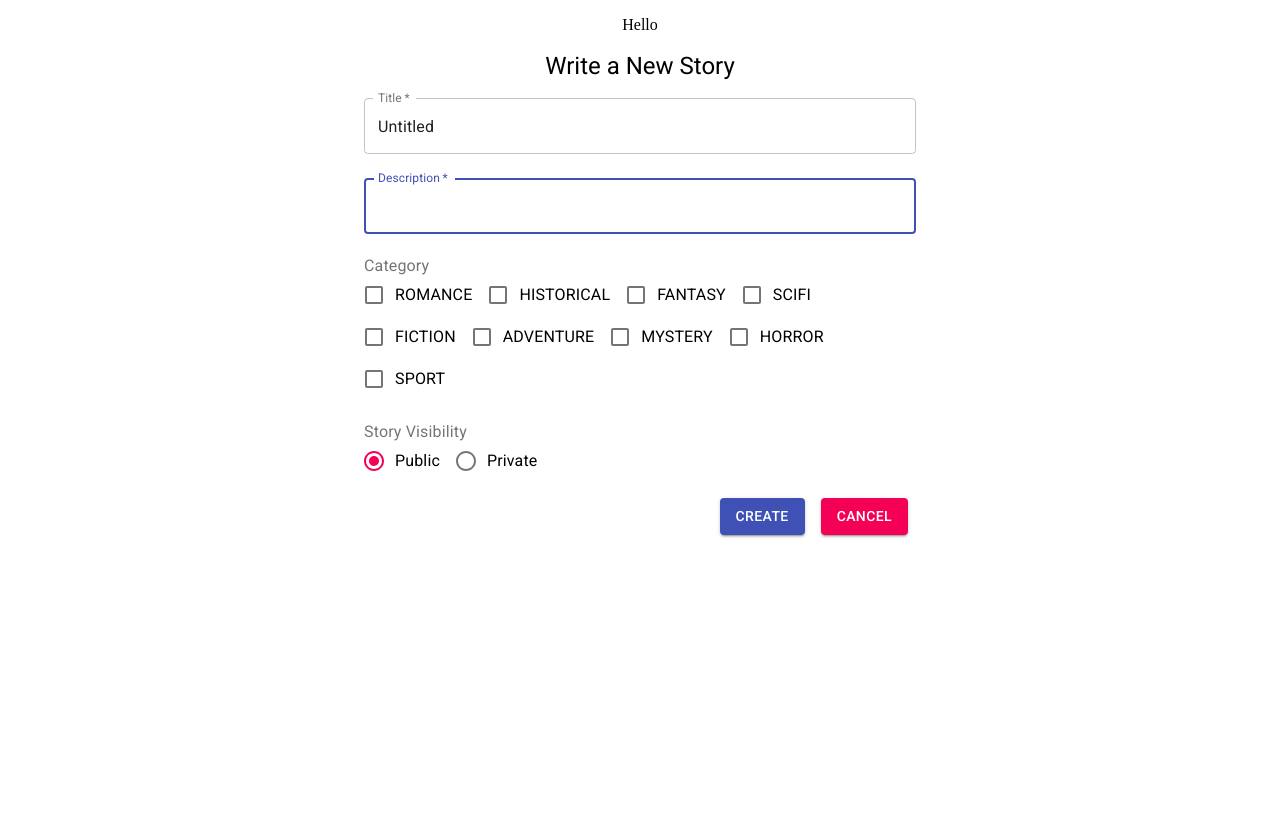
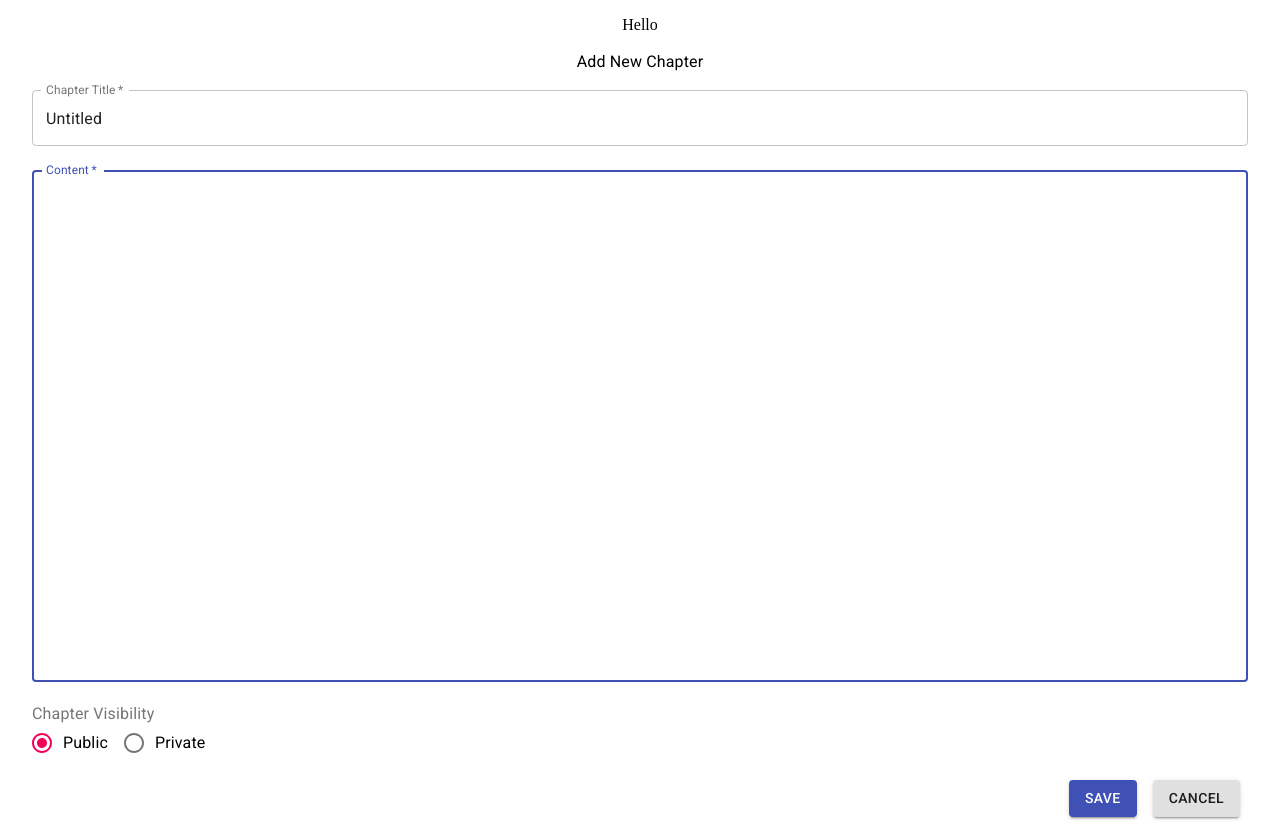
Before and after one commit to ohirichi/quill2, a React (Create React App) app: page /write/chapter in a window 1280 px wide. Before the commit the page ends 800 px from the top, so only its background shows below. Built offline with nearby package versions, Linux system fonts and the light colour scheme; no server answers.

Commit message:
add chapter component

```diff
--- /dev/null
+++ b/src/components/AddChapter.js
@@ -0,0 +1,130 @@
+import React, {useState} from 'react'
+import axios from 'axios'
+import history from '../history'
+
+import {makeStyles, Typography, TextField, Container, FormControl, FormControlLabel, FormLabel, Radio, RadioGroup, Button} from '@material-ui/core'
+
+const useStyles = makeStyles((theme)=>({
+    flexRow:{
+        display:"flex",
+        flexDirection:"row",
+        alignSelf:'flex-start'
+
+    },
+    alignEnd:{
+        justifyContent:"flex-end"
+    },
+
+    alignLeft:{
+        textAlign:"left"
+    },
+
+    extraMargin:{
+        margin: "0.5rem"
+    }
+}))
+
+export default function AddChapter(props){
+    //constants
+    const classes = useStyles()
+    //const {storyId} = props
+    const storyId = 2
+
+    //#region Form State
+    const [chapterDetails, setChapterDetails] = useState({
+        title:'Untitled',
+        public:true,
+        content:''
+    })
+    //#endregion
+
+    //#region  Input and Submit Handlers
+    const handleChange = function(e){
+        e.preventDefault()
+        let value = e.target.value
+        if(e.target.name == 'public'){
+            e.target.value == 'true' ? value = true : value = false
+        }
+        setChapterDetails({...chapterDetails, [e.target.name]:value})
+    }
+
+    const handleSubmit = async function(e){
+        e.preventDefault();
+        let chapterObj = Object.assign({},chapterDetails)
+        chapterObj.storyId = storyId
+        console.log("submit clicked! chapterObj:", chapterObj)
+        try{
+            let res = await axios.post('/api/chapters',chapterObj)
+            let chapterId = res.data.id
+            console.log("success from server - new chap added:", res.data)
+            if(chapterId){
+                history.push('/')
+            }
+            else throw new Error("No ChapterId")
+        }
+        catch(err){
+            console.log("error:", err)
+        }
+
+    }
+
+    const handleCancel = (e) =>{
+        e.preventDefault()
+        history.push('/')
+    }
+    //#endregion
+
+    return(
+        <Container>
+            <Typography>
+                Add New Chapter
+            </Typography>
+            <form onSubmit={handleSubmit}>
+                <TextField
+                variant="outlined"
+                margin="normal"
+                required
+                fullWidth
+                id="title"
+                label="Chapter Title"
+                name="title"
+                autoFocus
+                value={chapterDetails.title}
+                onChange={handleChange}
+                />
+                <TextField
+                variant="outlined"
+                margin="normal"
+                required
+                fullWidth
+                id="content"
+                label="Content"
+                name="content"
+                autoFocus
+                multiline
+                rows='25'
+                value={chapterDetails.content}
+                onChange={handleChange}
+                />
+                <FormControl
+                component="fieldset"
+                variant="outlined"
+                margin="normal"
+                className={classes.flexRow}
+                >
+                    <FormLabel className={classes.alignLeft} component="legend">Chapter Visibility</FormLabel>
+                    <RadioGroup className={classes.flexRow} aria-label="public" name="public" value={chapterDetails.public} onChange={handleChange}>
+                        <FormControlLabel value={true} control={<Radio />} label="Public" />
+                        <FormControlLabel value={false} control={<Radio />} label="Private" />
+                    </RadioGroup>
+                </FormControl>
+                <FormControl className={`${classes.flexRow} ${classes.alignEnd}`} >
+                        <Button className={classes.extraMargin} type="submit"  variant="contained" color="primary">Save</Button>
+                        <Button className={classes.extraMargin} variant="contained" color="default" onClick={handleCancel}>Cancel</Button>
+                </FormControl>
+            </form>
+        </Container>
+    )
+
+
+}
--- a/src/components/AddStory.js
+++ b/src/components/AddStory.js
@@ -2,7 +2,7 @@ import React, {useState} from 'react'
 import {connect} from 'react-redux'
 import axios from 'axios'
 import history from '../history'
-import { makeStyles, Container, ButtonGroup, Button, Typography, TextField, FormLabel, RadioGroup, Radio, FormControlLabel, FormControl, FormGroup, Checkbox } from '@material-ui/core';
+import { makeStyles, Container, Button, Typography, TextField, FormLabel, RadioGroup, Radio, FormControlLabel, FormControl, FormGroup, Checkbox } from '@material-ui/core';
 
 
 //#region Styles
--- a/src/components/index.js
+++ b/src/components/index.js
@@ -3,6 +3,7 @@ import React from "react";
 
 export {default as Login} from "./Login";
 export {default as AddStory} from "./AddStory";
+export {default as AddChapter} from "./AddChapter"
 
 export function Test (props){
     return(<div>
--- a/src/routes.js
+++ b/src/routes.js
@@ -1,7 +1,7 @@
 import React, {useEffect} from 'react'
 import {connect} from 'react-redux'
 import {withRouter, Route, Switch, Redirect} from 'react-router-dom'
-import {Login, AddStory, Test} from './components'
+import {Login, AddStory, AddChapter, Test} from './components'
 import {me} from './store'
 
 
@@ -28,6 +28,9 @@ const Routes = (props)=> {
         <Switch>
             <Route path="/login">
                 <Login/>
+            </Route>
+            <Route path="/write/chapter">
+                <AddChapter/>
             </Route>
             <Route path="/write">
                 <AddStory/>
```
Also changed, not shown: 1 other file (tests, documents, lock files or other folders).
